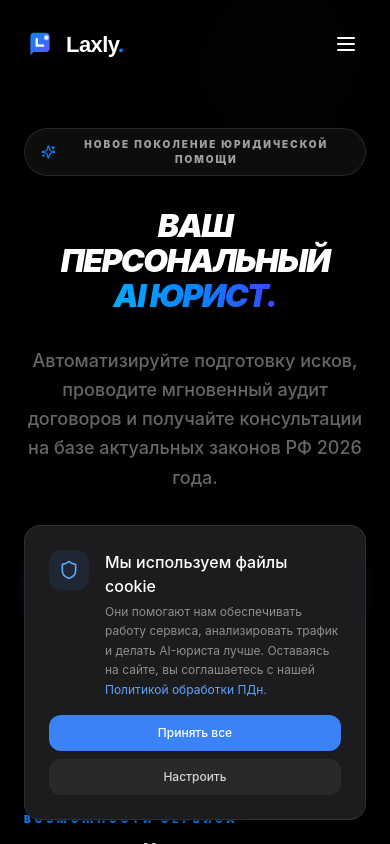
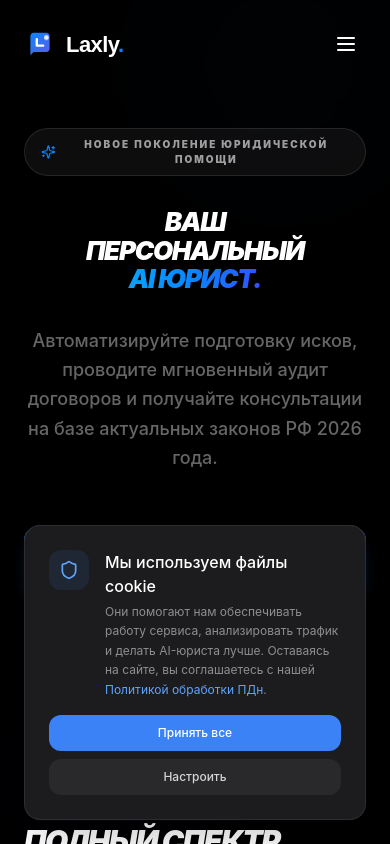
Before and after one commit to desmosdesmos/lexly, a React (Vite) app in the folder frontend/: page / in a window 390 px wide. Shown: the top 844 px of the page. Built offline with nearby package versions, Linux system fonts and the light colour scheme; no server answers; a web font is replaced by a local one.

Commit message:
fix(frontend): adjust font size and hyphenation for mobile headline

```diff
--- a/frontend/src/pages/LandingPage.jsx
+++ b/frontend/src/pages/LandingPage.jsx
@@ -101,9 +101,9 @@ export function LandingPage() {
              <span className="text-[10px] font-black uppercase tracking-[0.2em] text-white/60">Новое поколение юридической помощи</span>
           </div>
 
-          <h1 className="text-[32px] sm:text-6xl md:text-8xl font-black text-white tracking-tighter uppercase italic leading-[1.1] sm:leading-none break-words">
+          <h1 className="text-[26px] xs:text-[32px] sm:text-6xl md:text-8xl font-black text-white tracking-tighter uppercase italic leading-[1.1] sm:leading-none">
              <span className="block">Ваш</span>
-             <span className="block">персональный</span>
+             <span className="block [hyphens:auto] break-words">персональный</span>
              <span className="text-transparent bg-clip-text bg-gradient-to-r from-[#00D2FF] via-[#0A84FF] to-[#7000FF] block">
                 AI Юрист.
              </span>
```
